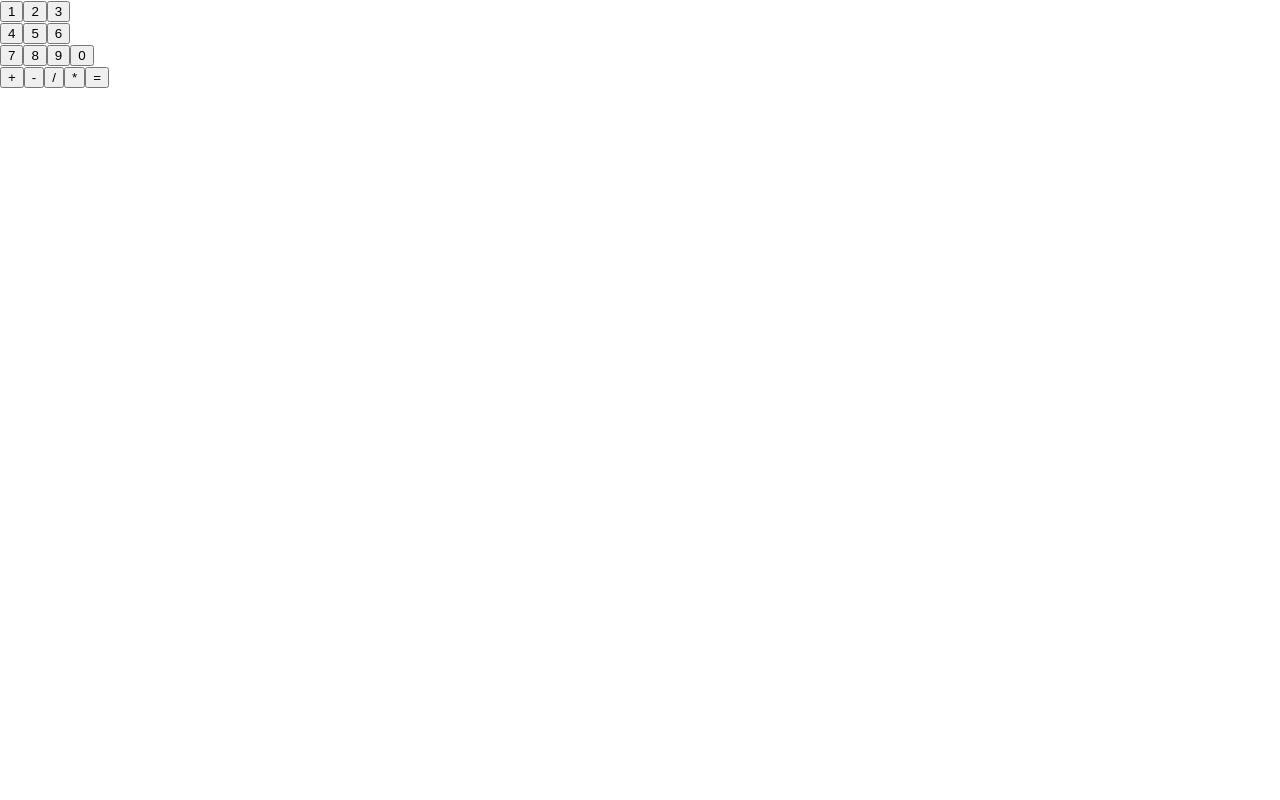
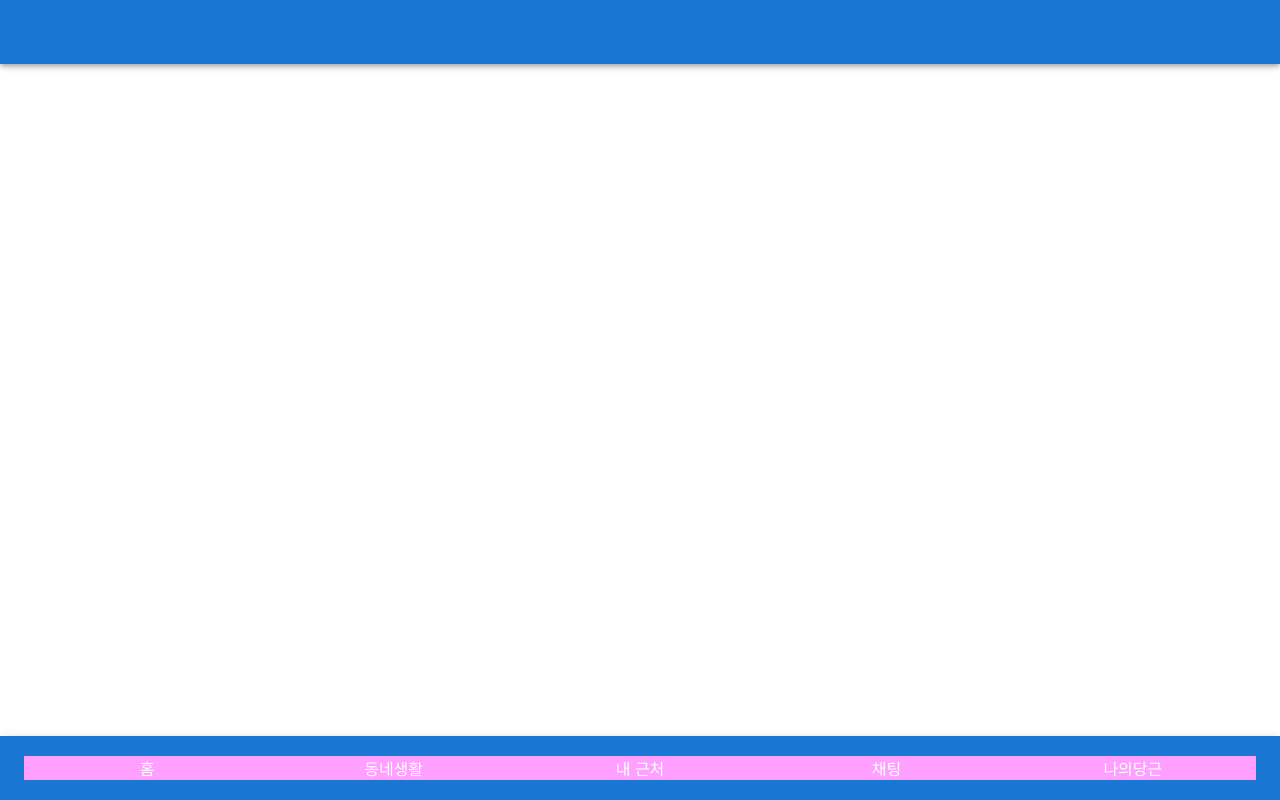
Before and after one commit to jw030728/carrot_frontEnd, a React (Create React App) app: page / in a window 1280 px wide. Built offline with nearby package versions, Linux system fonts and the light colour scheme.

Commit message:
grid 연습

```diff
--- a/package.json
+++ b/package.json
@@ -5,6 +5,7 @@
   "dependencies": {
     "@emotion/react": "^11.6.0",
     "@emotion/styled": "^11.6.0",
+    "@mui/icons-material": "^5.2.0",
     "@mui/material": "^5.2.0",
     "@testing-library/jest-dom": "^5.15.0",
     "@testing-library/react": "^11.2.7",
--- a/src/App.tsx
+++ b/src/App.tsx
@@ -23,29 +23,77 @@
 //   );
 // }
 
+// const App = () => {
+//   // const preventKeyDown = (event: KeyboardEvent<HTMLInputElement>) => {
+//   //   console.log(event.key);
+//   //   if (event.key === "h") {
+//   //     event.preventDefault();
+//   //     event.stopPropagation();
+//   //   }
+//   // };
+//   // const [lastName, setLastName] = useState(""); //
+//   // const updateLastName = (name: string) => {
+//   //   setLastName(name);
+//   // };
+
+//   return (
+//     <>
+//       {/* preventKeyDown뒤에 ()안하는 이유 바로 실행되기때문에 */}
+//       {/* <input type="text" onKeyDown={preventKeyDown} /> */}
+//       {/* <Button name="hello" callback={updateLastName} />
+//       <Button name="void" callback={updateLastName} />
+//       <Button name="nextop" callback={updateLastName} />
+//       <article>{lastName} is clicked! </article> */}
+//       <Test />
+//     </>
+//   );
+// };
+
+import AppBar from "@mui/material/AppBar";
+import Toolbar from "@mui/material/Toolbar";
+import { Container, Grid } from "@mui/material";
+import Box from "@mui/material/Box";
+
 const App = () => {
-  // const preventKeyDown = (event: KeyboardEvent<HTMLInputElement>) => {
-  //   console.log(event.key);
-  //   if (event.key === "h") {
-  //     event.preventDefault();
-  //     event.stopPropagation();
-  //   }
-  // };
-  // const [lastName, setLastName] = useState(""); //
-  // const updateLastName = (name: string) => {
-  //   setLastName(name);
-  // };
-
   return (
-    <>
-      {/* preventKeyDown뒤에 ()안하는 이유 바로 실행되기때문에 */}
-      {/* <input type="text" onKeyDown={preventKeyDown} /> */}
-      {/* <Button name="hello" callback={updateLastName} />
-      <Button name="void" callback={updateLastName} />
-      <Button name="nextop" callback={updateLastName} />
-      <article>{lastName} is clicked! </article> */}
-      <Test />
-    </>
+    <main>
+      <AppBar position="fixed">
+        <Toolbar></Toolbar>
+      </AppBar>
+      <Toolbar />
+      {/* 앱바 사이에 작성하면 가려져서안댐 따라서 <Toolbar/>쓰고 써야댐 */}
+      <AppBar position="fixed" sx={{ top: "auto", bottom: 0 }}>
+        <Toolbar>
+          <Grid container>
+            <Grid item xs style={{ backgroundColor: "#ff9fff" }}>
+              <Box display="fles" justifyContent="center">
+                홈
+              </Box>
+            </Grid>
+            <Grid item xs style={{ backgroundColor: "#ff9fff" }}>
+              <Box display="fles" justifyContent="center">
+                동네생활
+              </Box>
+            </Grid>
+            <Grid item xs style={{ backgroundColor: "#ff9fff" }}>
+              <Box display="fles" justifyContent="center">
+                내 근처
+              </Box>
+            </Grid>
+            <Grid item xs style={{ backgroundColor: "#ff9fff" }}>
+              <Box display="fles" justifyContent="center">
+                채팅
+              </Box>
+            </Grid>
+            <Grid item xs style={{ backgroundColor: "#ff9fff" }}>
+              <Box display="fles" justifyContent="center">
+                나의당근
+              </Box>
+            </Grid>
+          </Grid>
+        </Toolbar>
+      </AppBar>
+    </main>
   );
 };
 
--- a/src/pages/Test/index.tsx
+++ b/src/pages/Test/index.tsx
@@ -1,7 +1,39 @@
-import Calculator from "./components/Calculator";
+// const Test = (): JSX.Element => {
+//   return <Container sx={{ backgroundColor: "#022fff" }}>hello</Container>;
+// };
 
-const Test = () => {
-  return <Calculator />;
+// export default Test;
+
+import { Container, Grid } from "@mui/material";
+
+const Test = (): JSX.Element => {
+  return (
+    <Container style={{ backgroundColor: "#o22fff" }}>
+      <Grid container style={{ backgroundColor: "#ff2fff" }}>
+        <Grid item xs={12} md={6}>
+          {/* xs다음에 설정안하면 자동으로 설정됨 */}
+          xs-12
+        </Grid>
+        <Grid item xs={12} md={6}>
+          xs-12
+        </Grid>
+      </Grid>
+      <Grid container style={{ backgroundColor: "#ff9fff" }}>
+        <Grid item xs={12} md={3} style={{ backgroundColor: "#ffff2f" }}>
+          xs-6
+        </Grid>
+        <Grid item xs={12} md={3} style={{ backgroundColor: "#ffff2f" }}>
+          xs-6
+        </Grid>
+        <Grid item xs={6} md={3} style={{ backgroundColor: "#ffff2f" }}>
+          xs-6
+        </Grid>
+        <Grid item xs={6} md={3} style={{ backgroundColor: "#ffff2f" }}>
+          xs-6
+        </Grid>
+      </Grid>
+    </Container>
+  );
 };
 
 export default Test;
```
Also changed, not shown: 1 other file (tests, documents, lock files or other folders).
